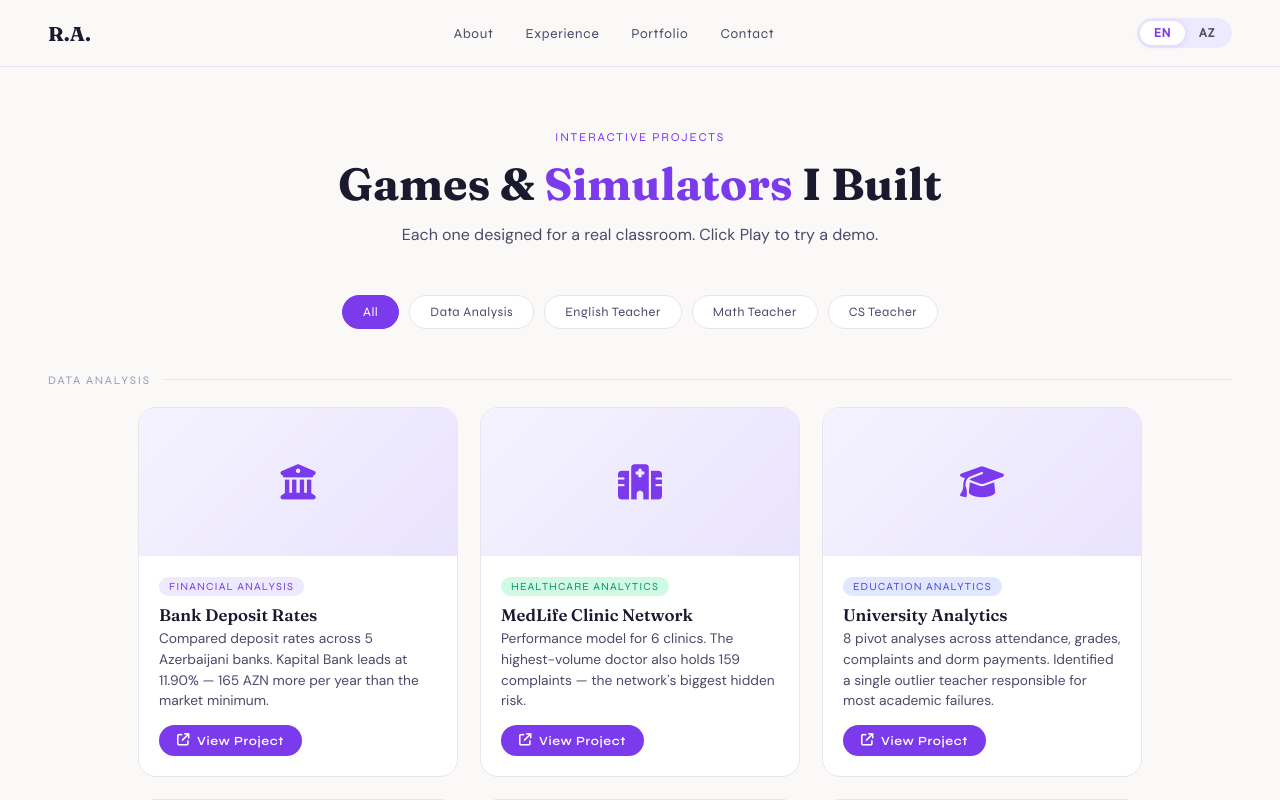
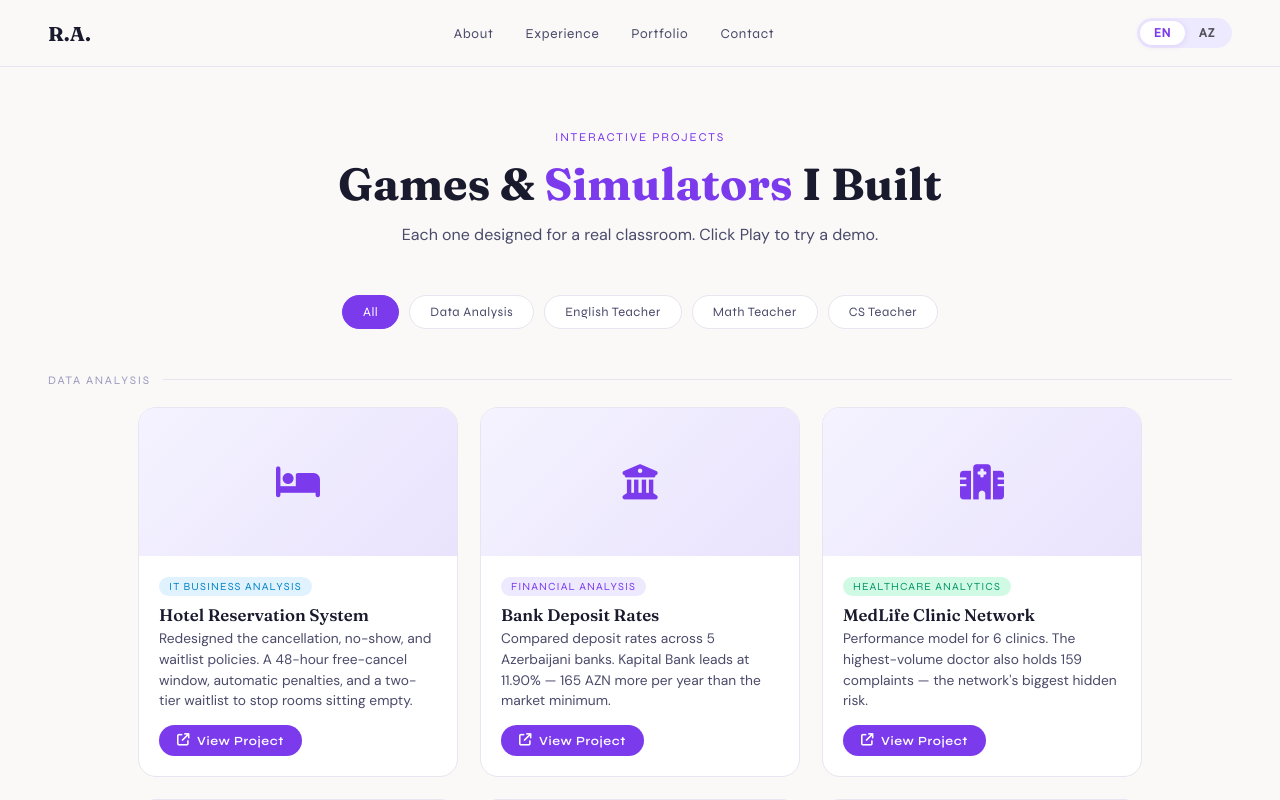
Before and after one commit to 2005RA/Personal-Website, a React (Vite) app: page /Personal-Website/projects in a window 1280 px wide. Shown: the top 800 px of the page. Built offline with nearby package versions, Linux system fonts and the light colour scheme.

Commit message:
Add Hotel Reservation card to projects page

```diff
--- a/src/pages/Projects.jsx
+++ b/src/pages/Projects.jsx
@@ -109,9 +109,21 @@ const bodyHtml = `
   <button class="fbtn" onclick="filter('cs',this)" data-en="CS Teacher" data-az="Kompüter müəllimi">CS Teacher</button>
 </div>
 
-<!-- DA -->
+<!-- DA P -->
 <div class="sec-title" data-role-sec="da"><span data-en="Data Analysis" data-az="Data Analiz">Data Analysis</span></div>
 <div class="grid" data-role-grid="da">
+
+  <div class="pcard" data-role="da">
+    <div class="preview" style="background:linear-gradient(135deg,#f5f3ff,#e9e3fd)"><i class="fa-solid fa-bed" style="font-size:2.2rem;color:#7c3aed"></i></div>
+    <div class="card-body">
+      <div class="role-tag" style="background:#e0f2fe;color:#0284c7" data-en="IT Business Analysis" data-az="IT Biznes Analizi">IT Business Analysis</div>
+      <h3 data-en="Hotel Reservation System" data-az="Hotel Rezervasiya Sistemi">Hotel Reservation System</h3>
+      <!-- DATE: add date e.g. "March 2025 · Internship" -->
+      <p class="card-date" style="font-size:.75rem;color:#9b9bbf;font-family:'Syne',sans-serif;margin:-8px 0 10px;letter-spacing:.04em"><!-- e.g. March 2025 · University Project --></p>
+      <p data-en="Redesigned the cancellation, no-show, and waitlist policies. A 48-hour free-cancel window, automatic penalties, and a two-tier waitlist to stop rooms sitting empty." data-az="Ləğvetmə, no-show və gözləmə siyahısı siyasətlərini yenidən qurdum. 48 saatlıq pulsuz ləğv, avtomatik cərimələr və otaqların boş qalmasının qarşısını alan ikipilləli gözləmə siyahısı.">Redesigned the cancellation, no-show, and waitlist policies. A 48-hour free-cancel window, automatic penalties, and a two-tier waitlist to stop rooms sitting empty.</p>
+      <a href="${import.meta.env.BASE_URL}projects/hotel-reservation" class="play-btn" style="background:#7c3aed;color:white;text-decoration:none"><i class="fa-solid fa-arrow-up-right-from-square"></i data-en="View Project" data-az="Layihəyə bax"> View Project</a>
+    </div>
+  </div>
 
   <div class="pcard" data-role="<div class="pcard" data-role="da">
     <div class="preview" style="background:linear-gradient(135deg,#f5f3ff,#e9e3fd)"><i class="fa-solid fa-building-columns" style="font-size:2.2rem;color:#7c3aed"></i></div>
```
